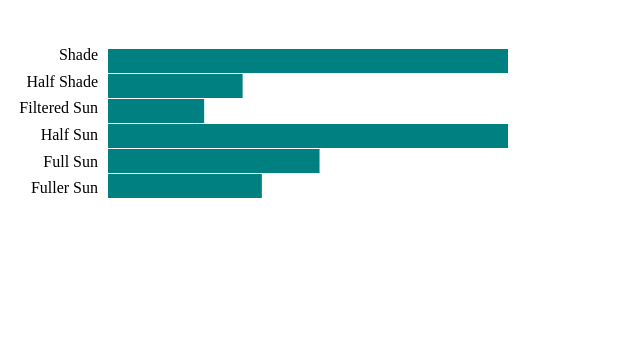
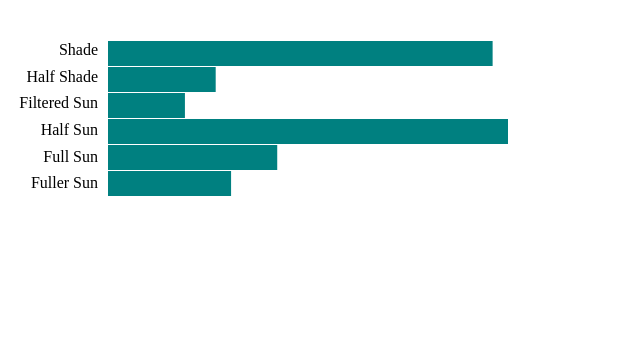
Before and after one commit to Marlena/learning_d3, a plain HTML site: page horizontal_bars.html in a window 1280 px wide. Shown: the whole page, without its empty margins (0-640 px from the left). Drawn offline with Linux system fonts and the light colour scheme.

Commit message:
refactor to use javascript object for margins

```diff
--- a/horizontal_bars.html
+++ b/horizontal_bars.html
@@ -10,42 +10,46 @@
 <script src='d3/d3.js'></script>
 <script type="text/javascript">
 
-  var originalDataset = [25, 7, 5, 26, 11, 8, 25, 14, 23, 19, 14, 11, 22, 29, 11, 13, 12, 17, 18, 10, 24, 18, 25, 9, 3];
-  var dataset = [25, 7, 5, 26, 11, 8]
-  var barLabels = ["Shade", "Half Shade", "Filtered Sun", "Half Sun", "Full Sun", "Fuller Sun"]
+  var test_dataset = [25, 7, 5, 26, 11, 8];
+  var test_barLabels = ["Shade", "Half Shade", "Filtered Sun", "Half Sun", "Full Sun", "Fuller Sun"];
 
-  var graphWidth = 500;
-  var graphHeight = 300;
+  var sunniness = ["Empty", "Sun", "Semi-shade", "Shade"];
+  var sunniness_data = [3, 0, 4, 8];
+
+  var planting_type = ["empty", "seed", "seedling", "cutting",
+    "root division", "runner", "bulb", "root/tuber", "bare root plant",
+    "advanced plant", "graft", "layering"];
+  var planting_type_data = [12, 3, 8, 2, 9, 3, 2, 6, 3, 6, 2, 6];
+
+  var margin = {top: 30, right: 0, bottom: 0, left: 100};
+  var graphWidth = 500 - margin.left - margin.right;
+  var graphHeight = 350 - margin.top - margin.bottom;
   var barPadding = 0.05;
   var barHeight = 40;
   var tickGap = 5;
   var tickHeight = 10;
 
   var xScale = d3.scale.linear()
-    .domain([0, d3.max(dataset)])
+    .domain([0, d3.max(test_dataset)])
     .range([0, graphWidth]);
 
   var yScale = d3.scale.ordinal()
-    .domain(d3.range(dataset.length))
+    .domain(d3.range(test_dataset.length))
     .rangeRoundBands([0, graphHeight/2],0.05, 0);
 
   var svg = d3.select("body")
     .append("svg")
-    .attr("width", graphWidth)
-    .attr("height", graphHeight)
+      .attr("width", graphWidth + margin.left + margin.right)
+      .attr("height", graphHeight + margin.top + margin.bottom)
+    .append("g")
+      .attr("transform", "translate(" + margin.left + "," + margin.top + ")");
 
   //create bars
-  svg.selectAll("g")
-    .data(dataset)
+  var barGroup = svg.append("g")
+    .attr("class", "bar")
+    .selectAll("rect")
+    .data(test_dataset)
     .enter()
-    /*
-      NOTE: "g" is svg for grouping bars for use with the transform.
-      The transform flips the bars so that the graph is horizontal.
-    */
-    .append("g")
-    .attr("transform", function(d,i){
-      return "translate(100," + barHeight + ")";
-    })
     .append("rect")
     .attr("y", function(d, i){
       return yScale(i);
@@ -59,21 +63,21 @@
 
   var leftMargin = 100;
   var topMargin = 52;
-  //for the container of all bar labels, top margin lines it up with top bar
-  var translateText = "translate(" + leftMargin + "," + topMargin + ")";
   var barSpacing = barHeight + barPadding;
 
   var barLabelGroup = svg.append("g")
-    .attr("transform", translateText)
     .attr("class", "bar-label");
 
   barLabelGroup.selectAll("text")
-    .data(barLabels)
+    .data(test_barLabels)
     .enter().append("text")
     .attr("x", -10)
     .attr("y", function(d,i){
-      //shrink the margin between each label by 2/3 to line up with bars
-      return i *  barHeight * (2/3);
+      //shrink the margin between each label to give them a spread even with bars
+      var barLabelSpread = 2/3;
+      //move them downward to line up with bars.
+      var barLabelTopEdge = 17;
+      return i *  barHeight * (barLabelSpread) + barLabelTopEdge;
     })
     .text(function(d) {return d});
 
```
